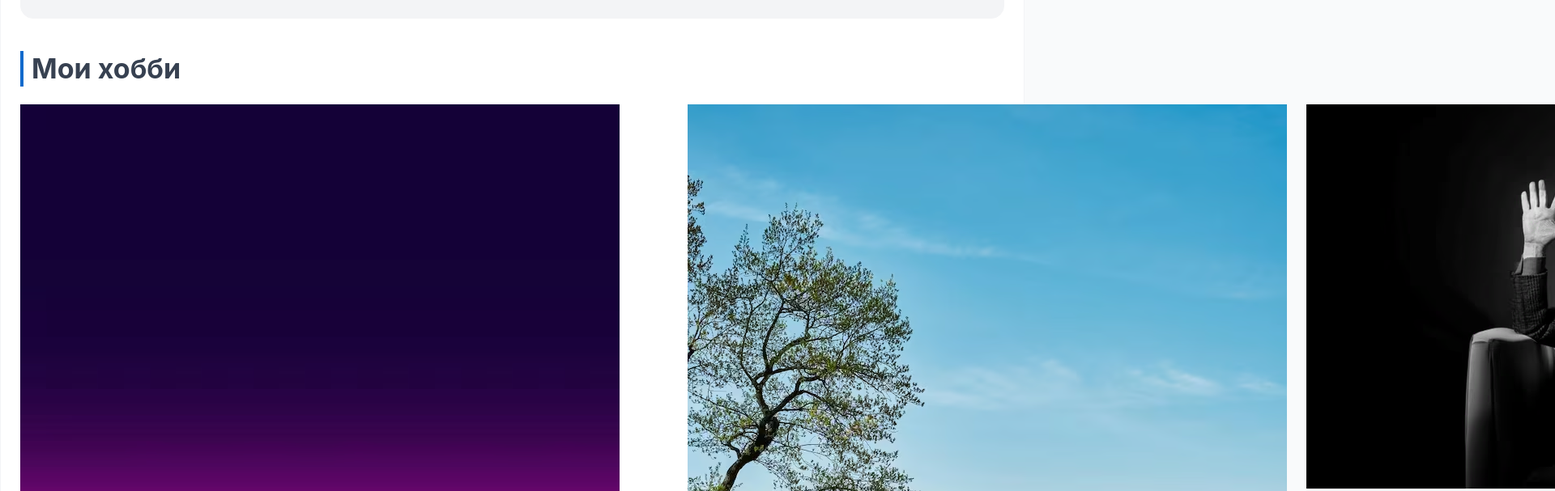
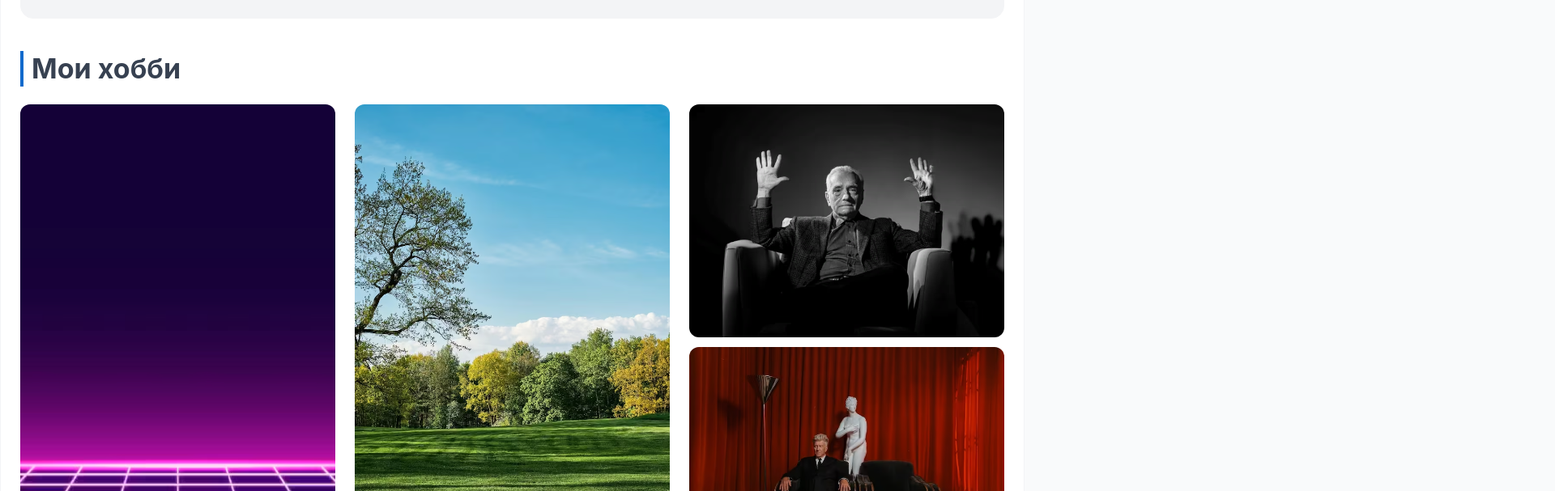
Before and after one commit to MiniScoob/eltex-course, an Angular app in the folder blog-app/: page / in a window 1280 px wide. Shown: the part 2369-2976 px from the top of the page at 81% size, 1920 px wide, since content can reach past the window. Built offline with nearby package versions, Linux system fonts and the light colour scheme.

Commit message:
Fixed hobby-card

```diff
--- a/blog-app/src/app/ui/components/hobby-card/hobby-card.html
+++ b/blog-app/src/app/ui/components/hobby-card/hobby-card.html
@@ -1,3 +1,4 @@
+<div class="hobby-card">
   <img
     [src]="value().image.src"
     [alt]="value().image.alt"
@@ -6,3 +7,4 @@
     <h3 class="hobby-card__title">{{ value().title }}</h3>
     <p class="hobby-card__text">{{ value().description }}</p>
   </section>
+</div>
--- a/blog-app/src/app/ui/components/hobby-card/hobby-card.module.scss
+++ b/blog-app/src/app/ui/components/hobby-card/hobby-card.module.scss
@@ -3,6 +3,8 @@
 
 .hobby-card {
   position: relative;
+  width: 100%;
+  height: 100%;
   border-radius: 12px;
   overflow: hidden;
 
--- a/blog-app/src/app/ui/components/hobby-card/hobby-card.ts
+++ b/blog-app/src/app/ui/components/hobby-card/hobby-card.ts
@@ -1,4 +1,4 @@
-import { Component, HostBinding, input, } from '@angular/core';
+import { Component, input } from '@angular/core';
 
 import { Hobby } from './hobby-card.model';
 
@@ -7,12 +7,7 @@ import { Hobby } from './hobby-card.model';
   imports: [],
   templateUrl: './hobby-card.html',
   styleUrl: './hobby-card.module.scss',
-  host: {
-    '[class.hobby-card]': 'true',
-  },
 })
 export class HobbyCard {
-  // @HostBinding('class') hostClass = 'hobby-card';
-
   public value = input.required<Hobby>();
 }
--- a/blog-app/src/app/ui/pages/home/home.html
+++ b/blog-app/src/app/ui/pages/home/home.html
@@ -98,8 +98,8 @@
       <h2 class="lead-title">Мои хобби</h2>
       <ul class="home__hobby-list">
         @for (item of hobbies; track $index) {
-          <li>
-            <hobby-card class="home__hobby-card" [value]="item" />
+          <li class="home__hobby-card">
+            <hobby-card [value]="item" />
           </li>
         }
       </ul>
```
Lines whose indentation alone changed are shown as unchanged.
